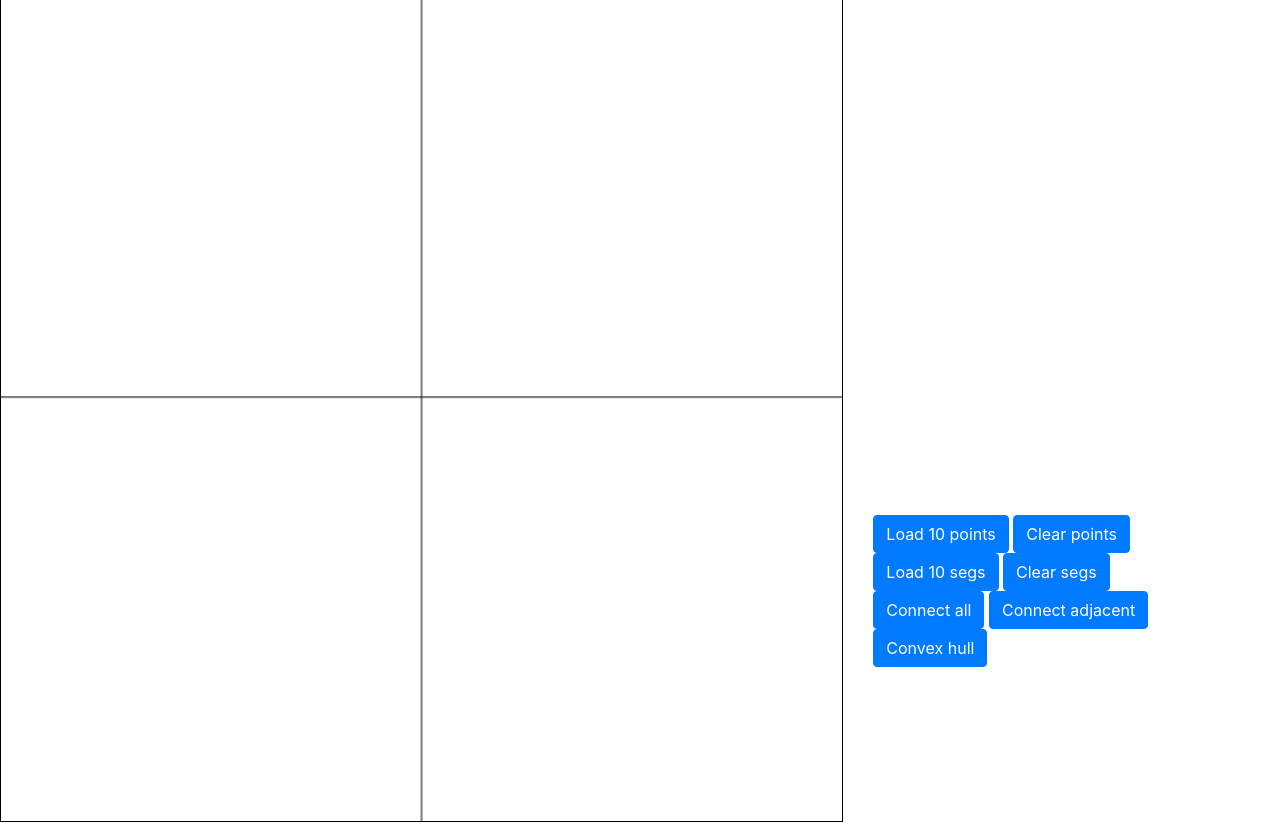
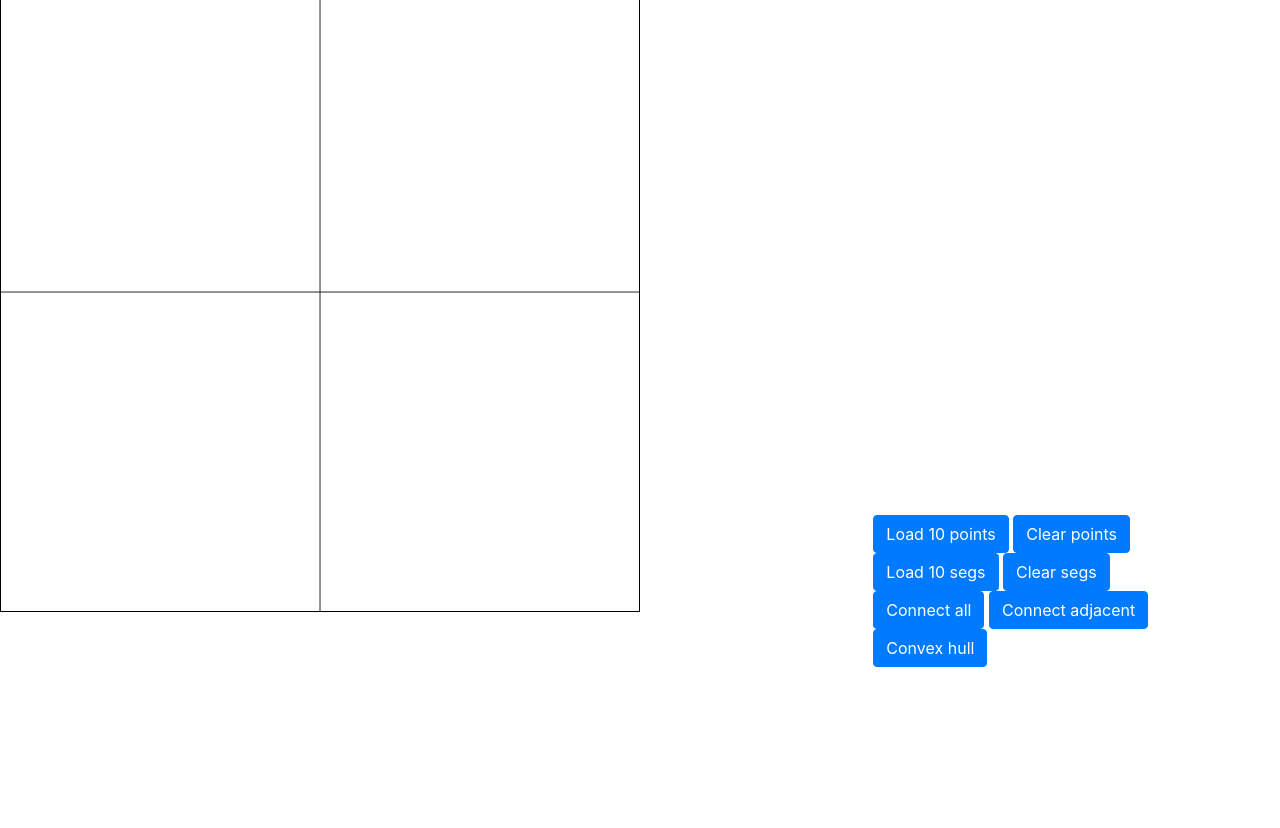
Before and after one commit to petru-dimitriu/geometry-toolbox, an Electron app: page index.html in a window 1280 px wide. Shown: the part 74-902 px from the top of the page. After the commit the page ends 800 px from the top, so only its background shows below. Drawn offline with nearby package versions, Linux system fonts and the light colour scheme.

```diff
--- a/geometry.js
+++ b/geometry.js
@@ -22,8 +22,8 @@
 
     Segment = function(point1, point2, color)
     {
-      this.point1 = point1;
-      this.point2 = point2;
+      this.point1 = new Point(point1.x,point1.y);
+      this.point2 = new Point(point2.x,point2.y);
       if (color === undefined)
         this.color = "#000000";
       else
--- a/index.html
+++ b/index.html
@@ -16,7 +16,7 @@
     <h2>Geometry toolbox</h2>
     <div class="row">
     <div class="col-sm-8">
-    <canvas width="800" height="800" style="width:100%; height:100%; border: 1px solid black;" id="canvas">
+    <canvas width="800" height="800" style="width:80vh; height:80vh; border: 1px solid black;" id="canvas">
     </canvas>
   </div>
 
```
Also changed, not shown: LICENSE.md (added).
